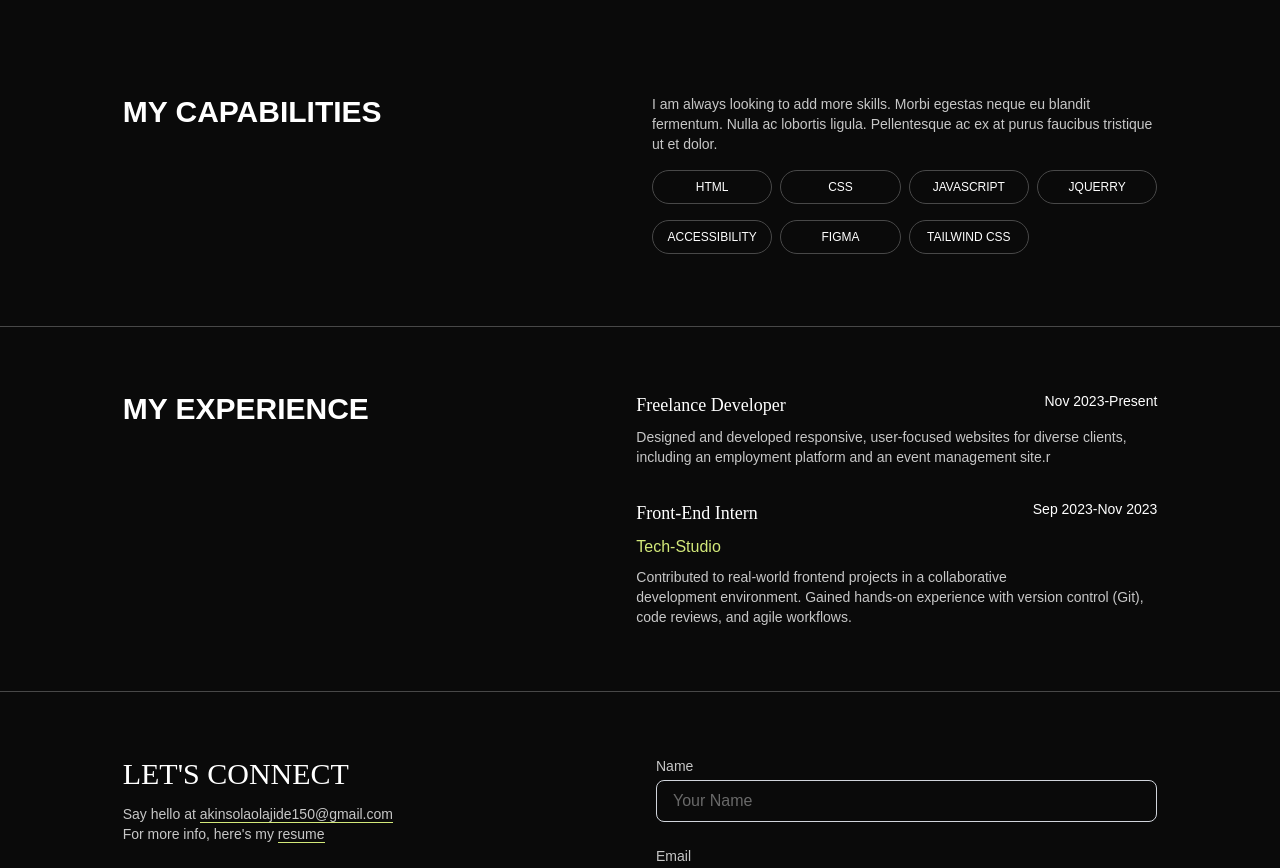
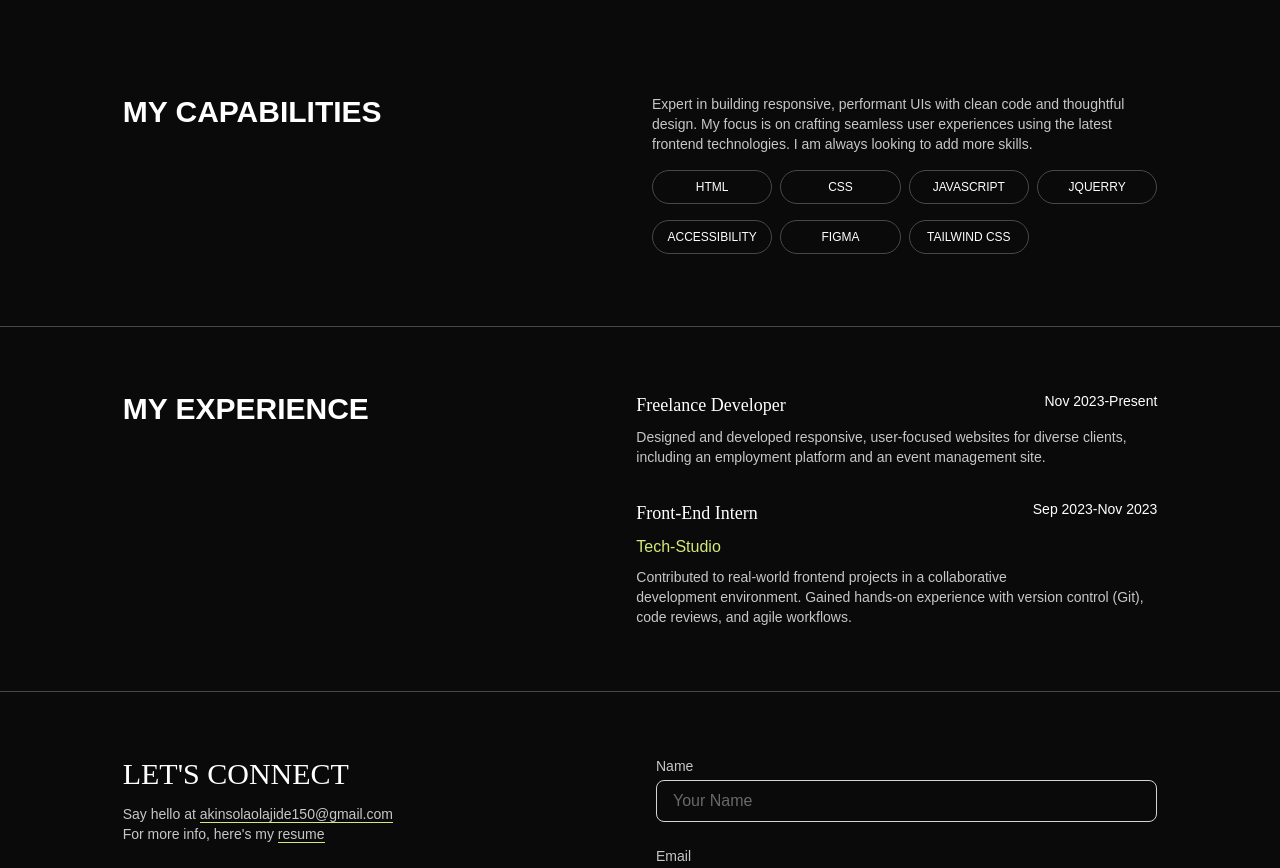
Before and after one commit to imagine147/internship-portfolio, a Next.js app: page /about in a window 1280 px wide. Shown: the part 1109-1977 px from the top of the page. Built offline with nearby package versions, Linux system fonts and the light colour scheme.

Commit message:
made few adjustment

```diff
--- a/src/components/about/about.js
+++ b/src/components/about/about.js
@@ -4,7 +4,7 @@ import Link from "next/link"
 export default function About() {
   return (
     <div>
-      <div className="container w-full md:w-10/12 mx-auto px-4 pt-16 pb-[12rem] flex flex-col md:flex-row gap-8 justify-between">
+      <div className="container w-full md:w-10/12 mx-auto px-4 pt-16 pb-8 md:pb-[12rem] flex flex-col md:flex-row gap-8 justify-between">
         <div className="hidden md:flex w-full text-3xl text-white font-bold">ABOUT ME</div>
         <div className="w-full flex flex-col gap-4">
           <h3 className="hidden md:flex text-white text-lg font-normal">I am a front-end developer based in Lagos. Has Social Science background. </h3>
--- a/src/components/about/capability/myCapabilities.js
+++ b/src/components/about/capability/myCapabilities.js
@@ -9,9 +9,7 @@ export default function MyCapabilities() {
         </div>
         <div className="text-[#C7C7C7] w-full">
           <p className="text-sm mb-4">
-            I am always looking to add more skills. Morbi egestas neque eu
-            blandit fermentum. Nulla ac lobortis ligula. Pellentesque ac ex at
-            purus faucibus tristique ut et dolor.
+            Expert in building responsive, performant UIs with clean code and thoughtful design. My focus is on crafting seamless user experiences using the latest frontend technologies. I am always looking to add more skills.
           </p>
 
           <div className="grid grid-cols-2 sm:grid-cols-3  md:grid-cols-4 gap-2 w-full">
--- a/src/components/about/experience/myExperience.js
+++ b/src/components/about/experience/myExperience.js
@@ -9,7 +9,7 @@ export default function MyExperience() {
             <h4 className="text-lg">Freelance Developer</h4>
             <p>Nov 2023-Present</p>
           </div>
-            <p className="text-[#C7C7C7] text-sm">Designed and developed responsive, user-focused websites for diverse clients, including an employment platform and an event management site.r</p>
+            <p className="text-[#C7C7C7] text-sm">Designed and developed responsive, user-focused websites for diverse clients, including an employment platform and an event management site.</p>
         </div>
         <div className="space-y-2">
           <div className="flex justify-between">
```
